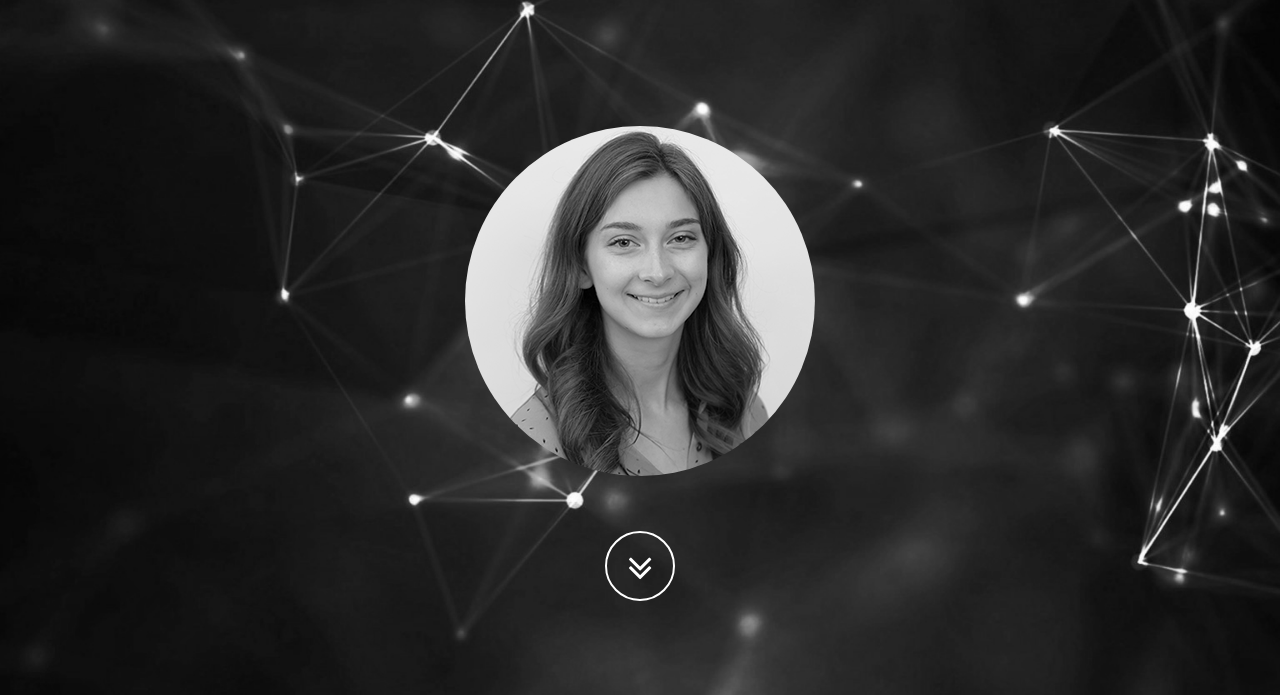
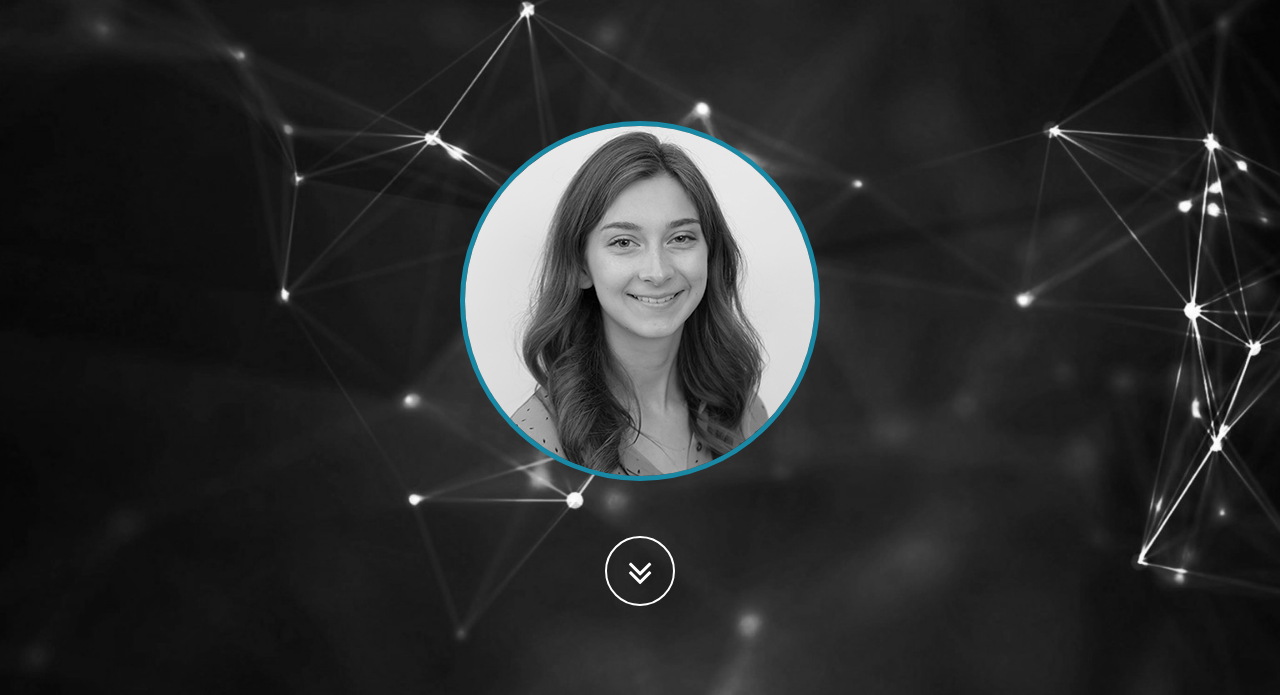
Before and after one commit to jem26/jem26.github.io, a Jekyll site: the page built from index.html, in a window 1280 px wide. Shown: the part 142-837 px from the top of the page. Built offline with Jekyll 4.4.1, drawn with Linux system fonts in a browser that asks for light colours.

Commit message:
image border

```diff
--- a/_includes/header.html
+++ b/_includes/header.html
@@ -6,7 +6,7 @@
                     <div class="col-md-8 col-md-offset-2">
 <!--                         <h1 class="brand-heading">{{ site.title }}</h1> -->
                         <h1 class="brand-heading">&nbsp&nbsp</h1>
-                        <img class="img-responsive" src="img/bwjamie.png" alt="" style="border-radius:100%;text-align:center;display:block;margin:auto">
+                        <img class="img-responsive" src="img/bwjamie.png" alt="" style="border-radius:100%;text-align:center;display:block;margin:auto;border:5px solid;border-color:#1888A5">
                         <p class="intro-text">{{ site.description }}<br>
                         <a href="#about" class="btn btn-circle page-scroll">
                             <i class="fa fa-angle-double-down animated"></i>
```
Also changed, not shown: 3 other files.
